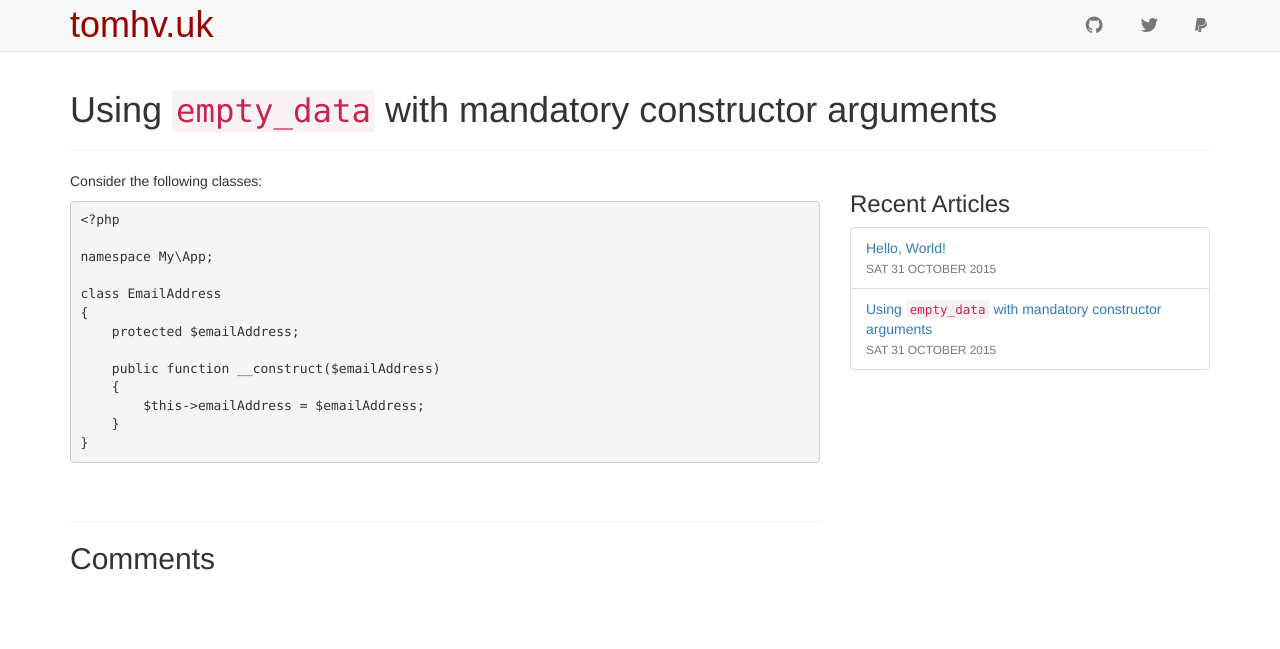
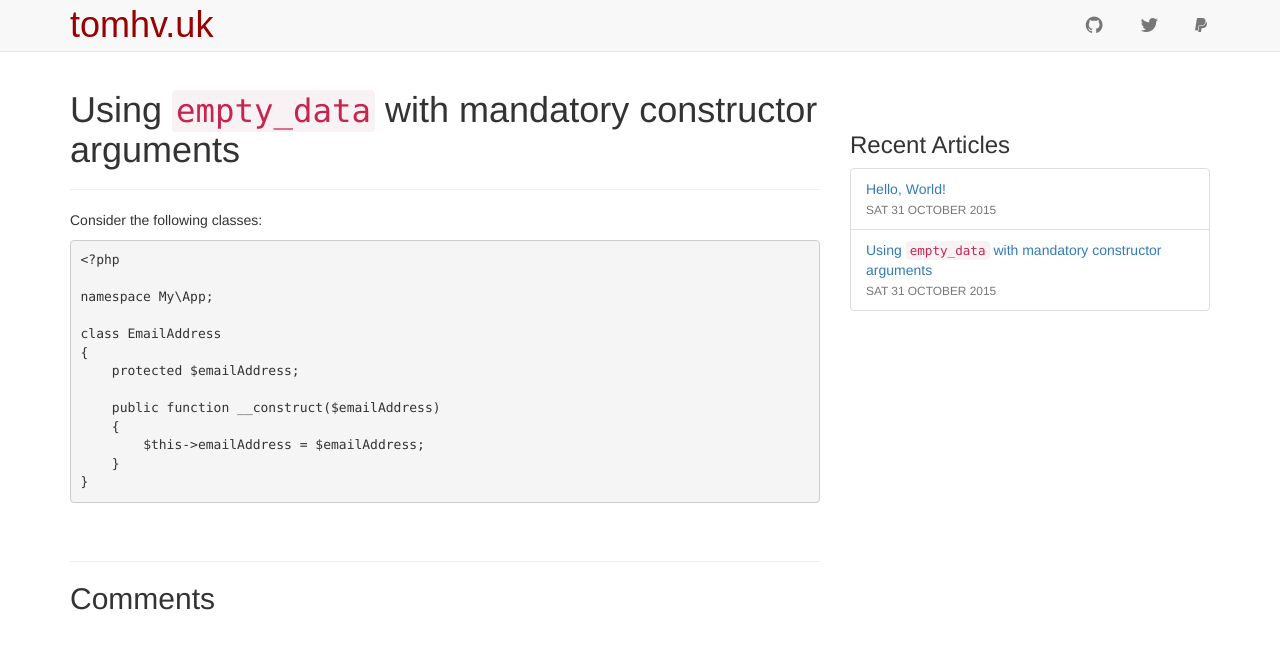
Before and after one commit to tomhv/tomhv.github.io, a Jekyll site: the page built from _posts/2015-10-31-empty-data-with-constructor-arguments.md, in a window 1280 px wide. Shown: the top 649 px of the page. Built offline with Jekyll 4.4.1, drawn with Linux system fonts in a browser that asks for light colours; nearby versions of some CDN libraries; some web fonts are replaced; Markdown is read by kramdown in place of the engine named in the settings; comment, search, counter and statistics services are not loaded.

Commit message:
Update post.html

```diff
--- a/_layouts/post.html
+++ b/_layouts/post.html
@@ -5,10 +5,10 @@
         {% include top_nav.html %}
 
         <div class="container">
-            <h1>{{ page.title }}</h1>
-            <hr />
             <div class="row">
                 <div class="col-md-8">
+                    <h1>{{ page.title }}</h1>
+                    <hr />
                     {{ content }}
 
                     <div class="post-comments">
@@ -40,7 +40,7 @@
                         <noscript>Please enable JavaScript to view the <a href="https://disqus.com/?ref_noscript" rel="nofollow">comments powered by Disqus.</a></noscript>
                     </div><!-- .post-comments -->
                 </div><!-- .col -->
-                <div class="col-md-4">
+                <div class="col-md-4" style="padding-top: 3em">
                     <h3>Recent Articles</h3>
                     <ul class="list-group">
                         {% for post in site.posts %}
```
